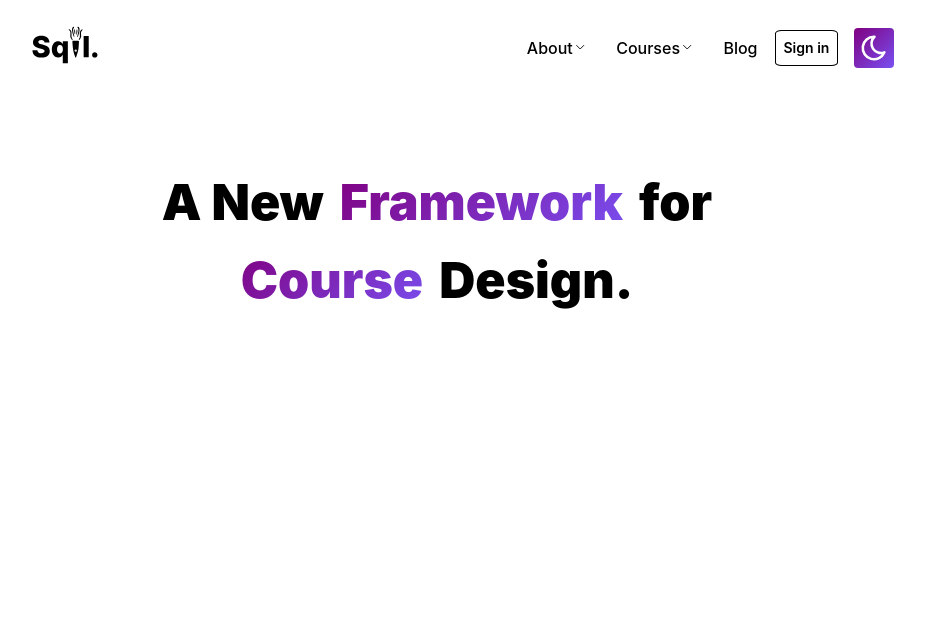
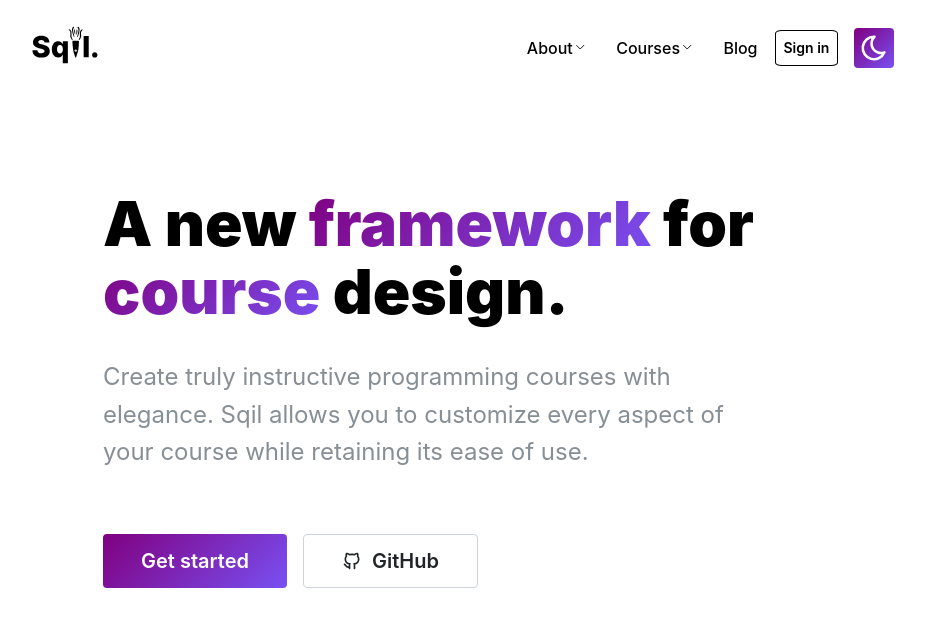
Before and after one commit to sqildev/sqil, a Next.js app: page / in a window 1280 px wide. Shown: the top 626 px of the page, without its empty margins (203-1128 px from the left). Built offline with nearby package versions, Linux system fonts and the light colour scheme.

Commit message:
Revamp UI and add Courses page

```diff
--- a/app/Shell/Shell.tsx
+++ b/app/Shell/Shell.tsx
@@ -76,9 +76,21 @@ export default function Shell({ children }: { children?: ReactNode }) {
   const [opened, { toggle }] = useDisclosure(false);
   const { setColorScheme } = useMantineColorScheme();
 
-  const btn = ({ children, onClick, ...rest }: { children?: ReactNode, rest?: ActionIconProps, onClick?: () => void }) => {
-    return <ActionIcon {...rest} onClick={onClick} variant="gradient">{children}</ActionIcon>;
-  }
+  const btn = ({
+    children,
+    onClick,
+    ...rest
+  }: {
+    children?: ReactNode;
+    rest?: ActionIconProps;
+    onClick?: () => void;
+  }) => {
+    return (
+      <ActionIcon {...rest} onClick={onClick} variant="gradient">
+        {children}
+      </ActionIcon>
+    );
+  };
 
   const items = links.map((link) => {
     const menuItems = link.links?.map((item) => (
@@ -174,8 +186,8 @@ export default function Shell({ children }: { children?: ReactNode }) {
         </Group>
       </AppShell.Navbar>
 
-      <AppShell.Main mt="xl">
-        <Group justify="center" mt="xl">
+      <AppShell.Main>
+        <Group justify="center">
           <Stack>{children}</Stack>
         </Group>
       </AppShell.Main>
--- /dev/null
+++ b/app/courses/CourseCard/courseCard.module.css
@@ -0,0 +1,15 @@
+.section {
+  padding-left: var(--mantine-spacing-md);
+  padding-right: var(--mantine-spacing-md);
+  padding-bottom: var(--mantine-spacing-md);
+}
+
+.like {
+  color: var(--mantine-color-red-outline);
+}
+
+.label {
+  text-transform: uppercase;
+  font-size: var(--mantine-font-size-xs);
+  font-weight: 700;
+}
--- a/app/home/home.module.css
+++ b/app/home/home.module.css
@@ -1,5 +1,57 @@
-.bigText {
-  font-size: rem(50px);
-  font-weight: 1000;
-  text-align: center;
+.wrapper {
+  position: relative;
+  box-sizing: border-box;
 }
+
+.inner {
+  position: relative;
+  padding-top: rem(90px);
+  padding-bottom: rem(120px);
+
+  @media (max-width: $mantine-breakpoint-sm) {
+    padding-bottom: rem(80px);
+    padding-top: rem(80px);
+  }
+}
+
+.title {
+  font-size: rem(62px);
+  font-weight: 900;
+  line-height: 1.1;
+  margin: 0;
+  padding: 0;
+
+  @media (max-width: $mantine-breakpoint-sm) {
+    font-size: rem(42px);
+    line-height: 1.2;
+  }
+}
+
+.description {
+  margin-top: var(--mantine-spacing-xl);
+  font-size: rem(24px);
+
+  @media (max-width: $mantine-breakpoint-sm) {
+    font-size: rem(18px);
+  }
+}
+
+.controls {
+  margin-top: calc(var(--mantine-spacing-xl) * 2);
+
+  @media (max-width: $mantine-breakpoint-sm) {
+    margin-top: var(--mantine-spacing-xl);
+  }
+}
+
+.control {
+  height: rem(54px);
+  padding-left: rem(38px);
+  padding-right: rem(38px);
+
+  @media (max-width: $mantine-breakpoint-sm) {
+    padding-left: rem(18px);
+    padding-right: rem(18px);
+    flex: 1;
+  }
+}
--- a/app/home/index.tsx
+++ b/app/home/index.tsx
@@ -1,35 +1,54 @@
 import React from "react";
-import { Group, Stack, Text } from "@mantine/core";
+import { Text, Container, Group, Button } from "@mantine/core";
+import { IconBrandGithub } from "@tabler/icons-react";
 import classes from "./home.module.css";
+import Link from "next/link";
 
 export default function HomePage() {
   return (
-    <Stack gap={0}>
-      <Group justify="center">
-        <Text className={classes.bigText}>
-          A New
+    <div className={classes.wrapper}>
+      <Container size={700} className={classes.inner}>
+        <h1 className={classes.title}>
+          A new{" "}
+          <Text component="span" variant="gradient" inherit>
+            framework
+          </Text>{" "}
+          for{" "}
+          <Text component="span" variant="gradient" inherit>
+            course
+          </Text>{" "}
+          design.
+        </h1>
+
+        <Text className={classes.description} c="dimmed">
+          Create truly instructive programming courses with elegance. Sqil
+          allows you to customize every aspect of your course while retaining
+          its ease of use.
         </Text>
-        <Text
-          className={classes.bigText}
-          variant="gradient"
-        >
-          Framework
-        </Text>
-        <Text p={0} className={classes.bigText}>
-          for
-        </Text>
-      </Group>
-      <Group justify="center">
-        <Text
-          className={classes.bigText}
-          variant="gradient"
-        >
-          Course
-        </Text>
-        <Text className={classes.bigText}>
-          Design.
-        </Text>
-      </Group>
-    </Stack>
+
+        <Group className={classes.controls}>
+          <Button
+            component={Link}
+            href="/courses"
+            size="xl"
+            className={classes.control}
+            variant="gradient"
+          >
+            Get started
+          </Button>
+
+          <Button
+            component="a"
+            href="https://github.com/sqildev"
+            size="xl"
+            variant="default"
+            className={classes.control}
+            leftSection={<IconBrandGithub size={20} />}
+          >
+            GitHub
+          </Button>
+        </Group>
+      </Container>
+    </div>
   );
 }
--- a/app/theme.ts
+++ b/app/theme.ts
@@ -8,6 +8,6 @@ export const theme = createTheme({
   defaultGradient: {
     from: "purple",
     to: "violet",
-    deg: 135
-  }
+    deg: 135,
+  },
 });
--- a/package.json
+++ b/package.json
@@ -14,8 +14,7 @@
     "@mantine/hooks": "^7.0.0-alpha.0",
     "@tabler/icons-react": "^2.30.0",
     "axios": "^1.4.0",
-    "next": "13.4.4",
-    "node": "16.20.1",
+    "next": "^13.4.4",
     "react": "18.2.0",
     "react-dom": "18.2.0"
   },
```
Also changed, not shown: app/courses/CourseCard/CourseCard.tsx (added, +56 -0 lines), app/courses/page.tsx (added, +39 -0 lines), app/login/page.tsx (+20 -13 lines), app/register/page.tsx (+20 -2 lines), 1 other file (tests, documents, lock files or other folders).
